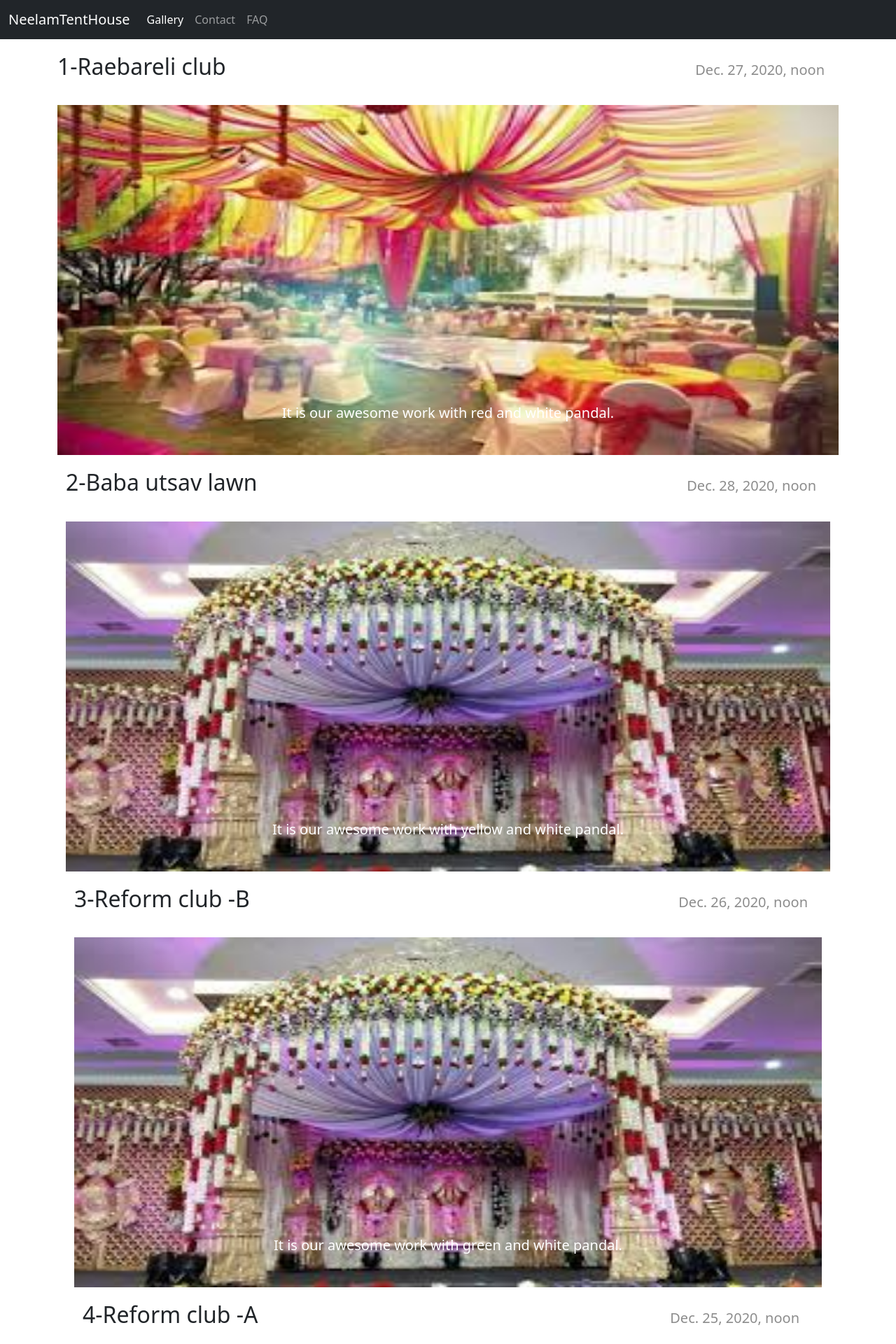
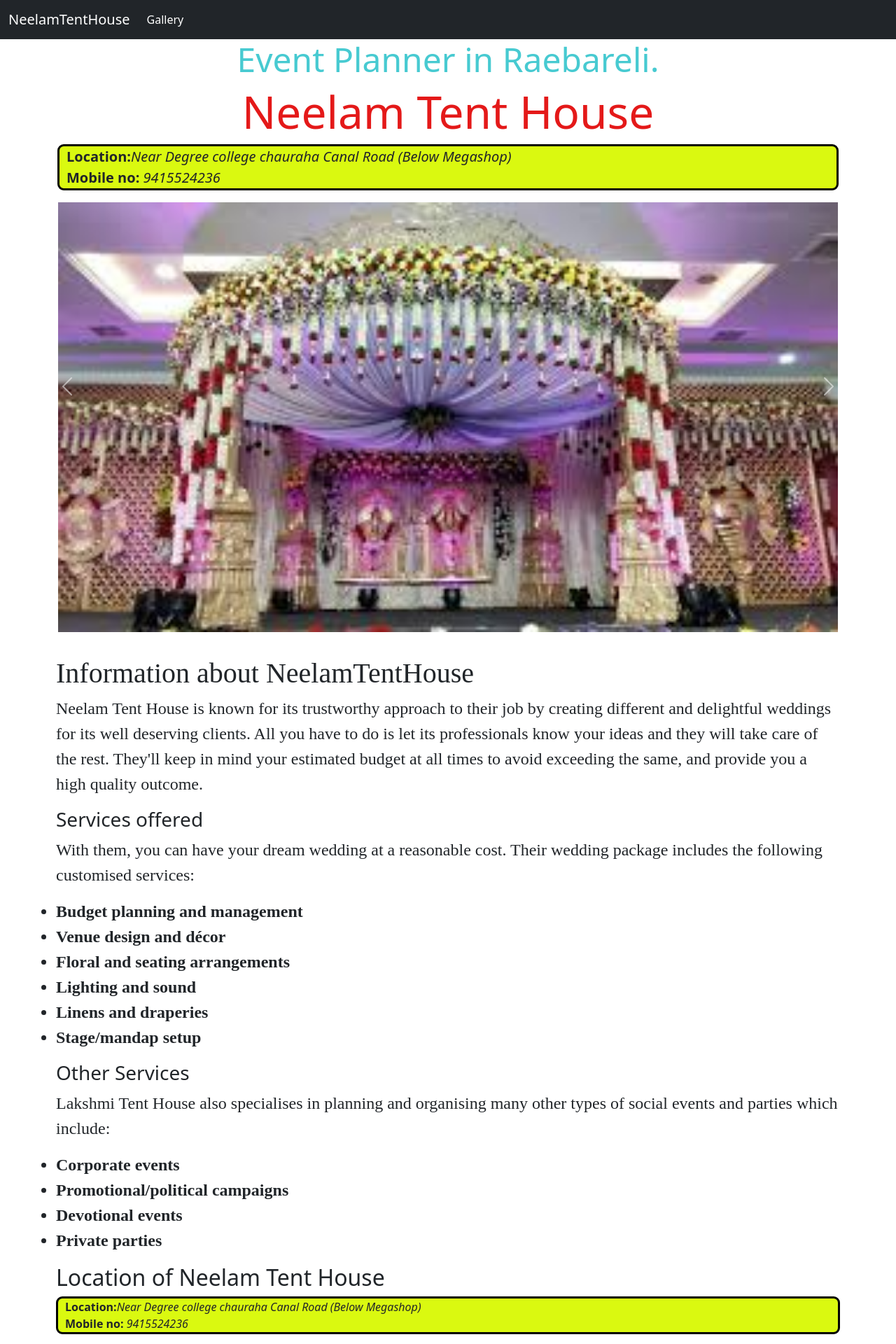
Before and after one commit to 14041999ai/neelamtenthouse, a Django app: page /neelamtenthouse/ in a window 1280 px wide. Shown: the top 1920 px of the page at 70% size. Run offline with Django 3.2, Linux system fonts and the light colour scheme; data comes from the database, SQL or seed files in the repository.

Commit message:
my website
neelam tent

```diff
--- /dev/null
+++ b/neelamtenthouse/templates/neelamtenthouse/basic.html
@@ -0,0 +1,50 @@
+<!doctype html>
+<html lang="en">
+<head>
+    <!-- Required meta tags -->
+    <meta charset="utf-8">
+
+    <meta name="viewport" content="width=device-width, initial-scale=.5">
+    <!-- Bootstrap CSS -->
+    <link href="https://cdn.jsdelivr.net/npm/bootstrap@5.0.0-beta1/dist/css/bootstrap.min.css" rel="stylesheet"
+          integrity="sha384-giJF6kkoqNQ00vy+HMDP7azOuL0xtbfIcaT9wjKHr8RbDVddVHyTfAAsrekwKmP1" crossorigin="anonymous">
+
+    <title>{% block title %}My amazing site{% endblock %}</title>
+    <style>
+{% block style %} {% endblock %}
+
+    </style>
+</head>
+<body>
+
+<nav class="navbar navbar-expand-lg  navbar-dark bg-dark">
+    <div class="container-fluid">
+        <a class="navbar-brand" href="/neelamtenthouse/">NeelamTentHouse</a>
+        <button class="navbar-toggler" type="button" data-bs-toggle="collapse" data-bs-target="#navbarNavAltMarkup"
+                aria-controls="navbarNavAltMarkup" aria-expanded="false" aria-label="Toggle navigation">
+            <span class="navbar-toggler-icon"></span>
+        </button>
+        <div class="collapse navbar-collapse" id="navbarNavAltMarkup">
+            <div class="navbar-nav">
+                <a class="nav-link active" aria-current="page" href="/neelamtenthouse/gallery/">Gallery</a>
+            </div>
+        </div>
+    </div>
+</nav>
+{% block body %}My amazing site{% endblock %}
+<!-- CAROUSEL STARTS HERE-->
+
+<!-- Optional JavaScript; choose one of the two! -->
+
+<!-- Option 1: Bootstrap Bundle with Popper -->
+<script src="https://cdn.jsdelivr.net/npm/bootstrap@5.0.0-beta1/dist/js/bootstrap.bundle.min.js"
+        integrity="sha384-ygbV9kiqUc6oa4msXn9868pTtWMgiQaeYH7/t7LECLbyPA2x65Kgf80OJFdroafW"
+        crossorigin="anonymous"></script>
+
+<!-- Option 2: Separate Popper and Bootstrap JS -->
+<!--
+<script src="https://cdn.jsdelivr.net/npm/@popperjs/core@2.5.4/dist/umd/popper.min.js" integrity="sha384-q2kxQ16AaE6UbzuKqyBE9/u/KzioAlnx2maXQHiDX9d4/zp8Ok3f+M7DPm+Ib6IU" crossorigin="anonymous"></script>
+<script src="https://cdn.jsdelivr.net/npm/bootstrap@5.0.0-beta1/dist/js/bootstrap.min.js" integrity="sha384-pQQkAEnwaBkjpqZ8RU1fF1AKtTcHJwFl3pblpTlHXybJjHpMYo79HY3hIi4NKxyj" crossorigin="anonymous"></script>
+-->
+</body>
+</html>
--- a/neelamtenthouse/templates/neelamtenthouse/index.html
+++ b/neelamtenthouse/templates/neelamtenthouse/index.html
@@ -1,102 +1,141 @@
-<!doctype html>
-<html lang="en">
-<head>
-    <!-- Required meta tags -->
-    <meta charset="utf-8">
-    <meta name="viewport" content="width=device-width, initial-scale=1">
+{% extends "neelamtenthouse/basic.html" %}
+{% block title %}Home page{% endblock %}
+{% block style %}
+.boss{
+margin:auto
+;}
+h1 {text-align: center;}
+p {text-align: left;
+padding-left: 10px;}
+.carousel-control-next, .carousel-control-prev {
+    position: absolute;
+    top: 304px;}
+#info{
+text-align: left;
+padding-top: 24px;
 
-    <!-- Bootstrap CSS -->
-    <link href="https://cdn.jsdelivr.net/npm/bootstrap@5.0.0-beta1/dist/css/bootstrap.min.css" rel="stylesheet"
-          integrity="sha384-giJF6kkoqNQ00vy+HMDP7azOuL0xtbfIcaT9wjKHr8RbDVddVHyTfAAsrekwKmP1" crossorigin="anonymous">
-
-    <title>neelamtenthouse</title>
-    <style>
-      img {width:500px;
-           height:500px;}
-           .text-left-right {
-    text-align: right;
-    position: relative;
-    padding:20px;
 }
-.left-text {
-    left:0;
-    position: absolute;
-}
-.byline {
-    font-size: 20px;
-    color: rgba(140, 140, 140, 1);
+img {width:500px;
+           height:616px;
+border: white 1px solid;}
+.ininfo{
+font-size: 24px;
+font-family: none;
+padding-left: 0px;
 }
 
-    </style>
-</head>
-<body>
+#loc{
+font-size: 20px;}
+#contact{
+float: left;
+padding:10px;}
+#fb{
+    padding: 73px;}
+.display-5{
+    color: hsl(183deg 60% 55%);}
+.display-3{
+color: #e41919;}
+#loc{
+background-color: #daf910;
+    border: 3px #000000 solid;
+border-radius: 9px;}
+.content{
+padding: 10px;}
+#add2{border: 3px #000000 solid;
+border-radius: 9px;
+background-color: #daf910;}
+.list{font-family: serif;
+font-weight: 600;
+}
+.container3{
+margin: 3px;
+    border: 10px;}
+#carouselExampleInterval{
+    w
+margin: 15px ;}
+*{
+box-sizing:border-box;}
+#fb{
 
-<nav class="navbar navbar-expand-lg  navbar-dark bg-dark">
-    <div class="container-fluid">
-        <a class="navbar-brand" href="#">NeelamTentHouse</a>
-        <button class="navbar-toggler" type="button" data-bs-toggle="collapse" data-bs-target="#navbarNavAltMarkup"
-                aria-controls="navbarNavAltMarkup" aria-expanded="false" aria-label="Toggle navigation">
-            <span class="navbar-toggler-icon"></span>
-        </button>
-        <div class="collapse navbar-collapse" id="navbarNavAltMarkup">
-            <div class="navbar-nav">
-                <a class="nav-link active" aria-current="page" href="#">Gallery</a>
-                <a class="nav-link" href="#">Contact</a>
-                <a class="nav-link" href="#">FAQ</a>
-            </div>
+}
+#map{
+;}
+
+{% endblock %}
+
+{% block body %}
+<h1 class="display-5" xmlns="http://www.w3.org/1999/html">Event Planner in Raebareli.</h1>
+<h1 class="display-3"><b>Neelam Tent House</b></h1>
+
+
+
+
+<!-- slider starts here-->
+<!-- console.log({{all_img.0.0.0.image}})-->
+<div class="container boss">
+    <p id="loc"><b>Location:</b><em>Near Degree college chauraha Canal Road (Below Megashop) </em><br>
+    <b>Mobile no:</b><em> 9415524236</em>
+</p>
+{% for image in all_img %}
+{% if forloop.counter == 1 %}
+<div id="carouselExampleInterval" class="carousel slide" data-bs-ride="carousel">
+    <div class="carousel-inner">
+        <div class="carousel-item active" data-bs-interval="1000">
+            <img src="/media/{{all_img.0.0.0.image}}" class="d-block w-100" alt="...">
         </div>
+        {% else %}
+        {% for i in image|slice:" :1" %}
+        <div class="carousel-item" data-bs-interval="1000">
+            <img src="/media/{{i.0.image}}" class="d-block w-100" alt="...">
+        </div>
+        {% endfor %}
+        {% endif %}
+        {% endfor %}
     </div>
-</nav>
+</div>
+</div>
+<a class="carousel-control-prev" href="#carouselExampleInterval" role="button" data-bs-slide="prev">
+    <span class="carousel-control-prev-icon" aria-hidden="true"></span>
+    <span class="visually-hidden">Previous</span>
+</a>
+<a class="carousel-control-next" href="#carouselExampleInterval" role="button" data-bs-slide="next">
+    <span class="carousel-control-next-icon" aria-hidden="true"></span>
+    <span class="visually-hidden">Next</span>
+</a>
+</div>
 
-<!-- CAROUSEL STARTS HERE-->
-{% for image in all_img %}
-<div class="container">
+<!-- Information starts here-->
+<div class="container content">
+    <h1 id="info" style=" font-family: auto;">Information about NeelamTentHouse</h1>
+    <p class="ininfo">
+        Neelam Tent House is known for its trustworthy approach to their job by creating different and delightful weddings for its well deserving clients. All you have to do is let its professionals know your ideas and they will take care of the rest. They'll keep in mind your estimated budget at all times to avoid exceeding the same, and provide you a high quality outcome.
+    </p>
+<h3>Services offered</h3>
+<p class="ininfo" >With them, you can have your dream wedding at a reasonable cost. Their wedding package includes the following customised services:</p>
+<ul class="ininfo list"><li>Budget planning and management</li>
+<li>Venue design and décor</li>
+<li>Floral and seating arrangements</li>
+<li>Lighting and sound</li>
+<li>Linens and draperies</li>
+<li>Stage/mandap setup</li>
+</ul>
+    <h3>Other Services</h3>
+    <p class="ininfo">Lakshmi Tent House also specialises in planning and organising many other types of social events and parties which include:</p>
+    <ul  class="ininfo list"><li>Corporate events</li>
+<li>Promotional/political campaigns</li>
+<li>Devotional events</li>
+<li>Private parties</li>
+</ul>
 
-    <h2  class="text-left-right">
-    <span class="left-text"> {{forloop.counter}}-{{image.0.0.title}}</span>
-    <span class="byline">{{image.0.0.pub_date}}</span>
-</h2>
- <!-- <h3 class="my-4">{{image.0.0.title}}  </h3> <h5>{{image.0.0.pub_date}}</h5>-->
-<div id="demo{{ forloop.counter }}" class="carousel slide my-3" data-bs-ride="carousel">
-    <ol class="carousel-indicators">
-        <li data-bs-target="#demo{{ forloop.counter }}" data-bs-slide-to="0" class="active"></li>
-        {% for i in image|slice:"1:3" %}
-        <li data-bs-target="#demo{{forloop.parentloop.counter}}" data-bs-slide-to="{{i.0.0}}"></li>
-        {% endfor %}
-    </ol>
-    <div class="carousel-inner">
-        <div class="carousel-item active">
-            <img src="/media/{{image.0.0.image}}"  class="d-block w-100" alt="...">
-            <div class="carousel-caption d-none d-md-block">
-                <h5>{{image.0.0.des}}</h5>
-                </li>
-            </div>
-        </div>
-        {% for i in image|slice:"1:3" %}
-        <div class="carousel-item">
-            <img src="/media/{{i.image}}" class="d-block w-100" alt="...">
-            <div class="carousel-caption d-none d-md-block">
-                <h5>{{i.title}}</h5>
+    <h2 >Location of Neelam Tent House</h2>
+    <p id="add2"><b>Location:</b><em>Near Degree college chauraha Canal Road (Below Megashop) </em><br>
+    <b>Mobile no:</b><em> 9415524236</em>
+</p>
+ <div class="container container3">
+    <span id="map"> <iframe src="https://www.google.com/maps/embed?pb=!1m18!1m12!1m3!1d2842.9761069607175!2d81.24083271436135!3d26.21770028343181!2m3!1f0!2f0!3f0!3m2!1i1024!2i768!4f13.1!3m3!1m2!1s0x399ba15005f3ea93%3A0xab874f6354ae5b5e!2sNeelam%20tent%20house!5e1!3m2!1sen!2sin!4v1609251544156!5m2!1sen!2sin" width="600" height="450" frameborder="0" style="border:0;" allowfullscreen="" aria-hidden="false" tabindex="0"></iframe></span>
 
-            </div>
-        </div>
-    </div>
-    {% endfor %}
+   <span id="fb">  <iframe src="https://www.facebook.com/plugins/page.php?href=https%3A%2F%2Fwww.facebook.com%2Fneelamtent9%2F&tabs=timeline&width=340&height=500&small_header=false&adapt_container_width=true&hide_cover=false&show_facepile=true&appId" width="340" height="500" style="border:none;overflow:hidden" scrolling="no" frameborder="0" allowfullscreen="true" allow="autoplay; clipboard-write; encrypted-media; picture-in-picture; web-share"></iframe></span>
+ </div>
+  <!--    <iframe src="https://www.facebook.com/plugins/page.php?href=https%3A%2F%2Fwww.facebook.com%2Fneelamtent9%2F&tabs=timeline&width=340&height=500&small_header=false&adapt_container_width=true&hide_cover=false&show_facepile=true&appId" width="340" height="500" style="border:none;overflow:hidden" scrolling="no" frameborder="0" allowfullscreen="true" allow="autoplay; clipboard-write; encrypted-media; picture-in-picture; web-share"></iframe>-->
 </div>
-{% endfor %}
-        </ul>
-    </div>
-<!-- Optional JavaScript; choose one of the two! -->
-
-<!-- Option 1: Bootstrap Bundle with Popper -->
-<script src="https://cdn.jsdelivr.net/npm/bootstrap@5.0.0-beta1/dist/js/bootstrap.bundle.min.js"
-        integrity="sha384-ygbV9kiqUc6oa4msXn9868pTtWMgiQaeYH7/t7LECLbyPA2x65Kgf80OJFdroafW"
-        crossorigin="anonymous"></script>
-
-<!-- Option 2: Separate Popper and Bootstrap JS -->
-<!--
-<script src="https://cdn.jsdelivr.net/npm/@popperjs/core@2.5.4/dist/umd/popper.min.js" integrity="sha384-q2kxQ16AaE6UbzuKqyBE9/u/KzioAlnx2maXQHiDX9d4/zp8Ok3f+M7DPm+Ib6IU" crossorigin="anonymous"></script>
-<script src="https://cdn.jsdelivr.net/npm/bootstrap@5.0.0-beta1/dist/js/bootstrap.min.js" integrity="sha384-pQQkAEnwaBkjpqZ8RU1fF1AKtTcHJwFl3pblpTlHXybJjHpMYo79HY3hIi4NKxyj" crossorigin="anonymous"></script>
--->
-</body>
-</html>
+{% endblock %}
--- a/neelamtenthouse/views.py
+++ b/neelamtenthouse/views.py
@@ -7,7 +7,7 @@ from .models import Event
 from math import ceil
 
 
-def index(request):
+def gallery(request):
     all_img = []
     bhatt = Event.objects.values('title','id')
     img_tit = { item['title']  for item in bhatt}
@@ -17,10 +17,20 @@ def index(request):
      nSlides = n // 4 + ceil((n / 4) - (n // 4))
      all_img.append([imge])
      params = {'all_img': all_img}
-     print(params)
-    return render(request, 'neelamtenthouse/index.html',params)
-def gallery(request):
-    return HttpResponse("Hope you like our work!")
+
+    return render(request, 'neelamtenthouse/gallery.html',params)
+def index(request):
+    all_img = []
+    bhatt = Event.objects.values('title', 'id')
+    img_tit = {item['title'] for item in bhatt}
+    for title in img_tit:
+        imge = Event.objects.filter(title=title)
+        n = len(imge)
+        nSlides = n // 4 + ceil((n / 4) - (n // 4))
+        all_img.append([imge])
+        params = {'all_img': all_img}
+        print(params)
+    return render(request,'neelamtenthouse/index.html',params)
 def contact(request):
     return HttpResponse("We are here!.")
 def faq(request):
```
Also changed, not shown: neelamtenthouse/templates/neelamtenthouse/backup.html (added, +128 -0 lines), neelamtenthouse/templates/neelamtenthouse/gallery.html (added, +60 -0 lines).
